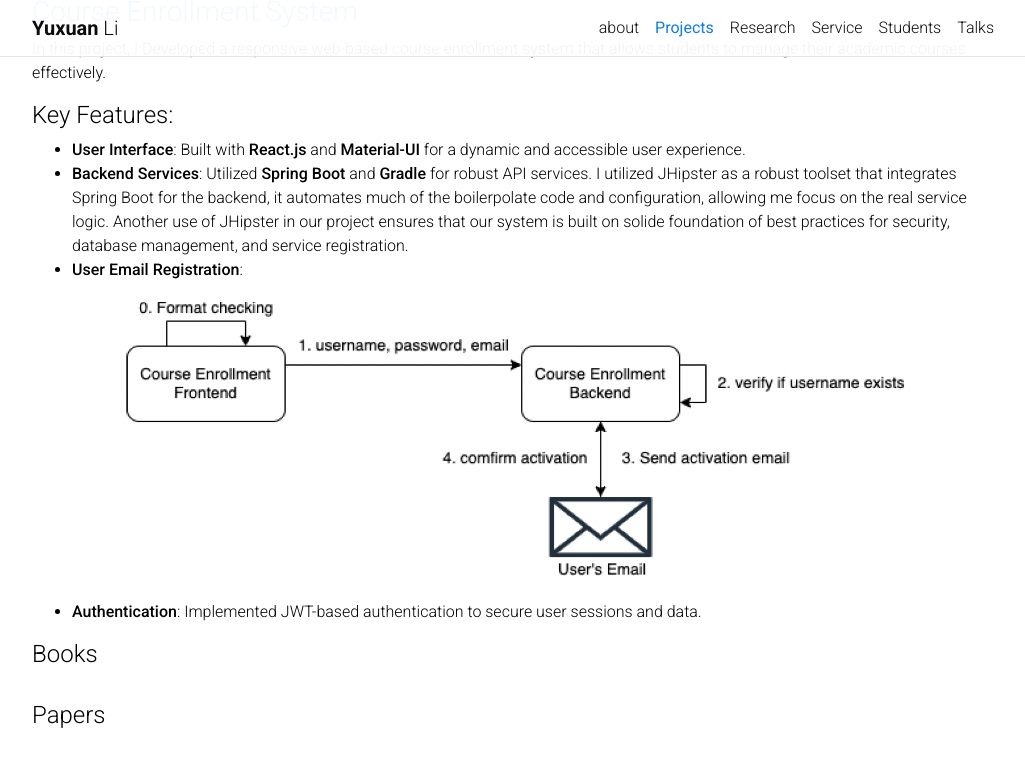
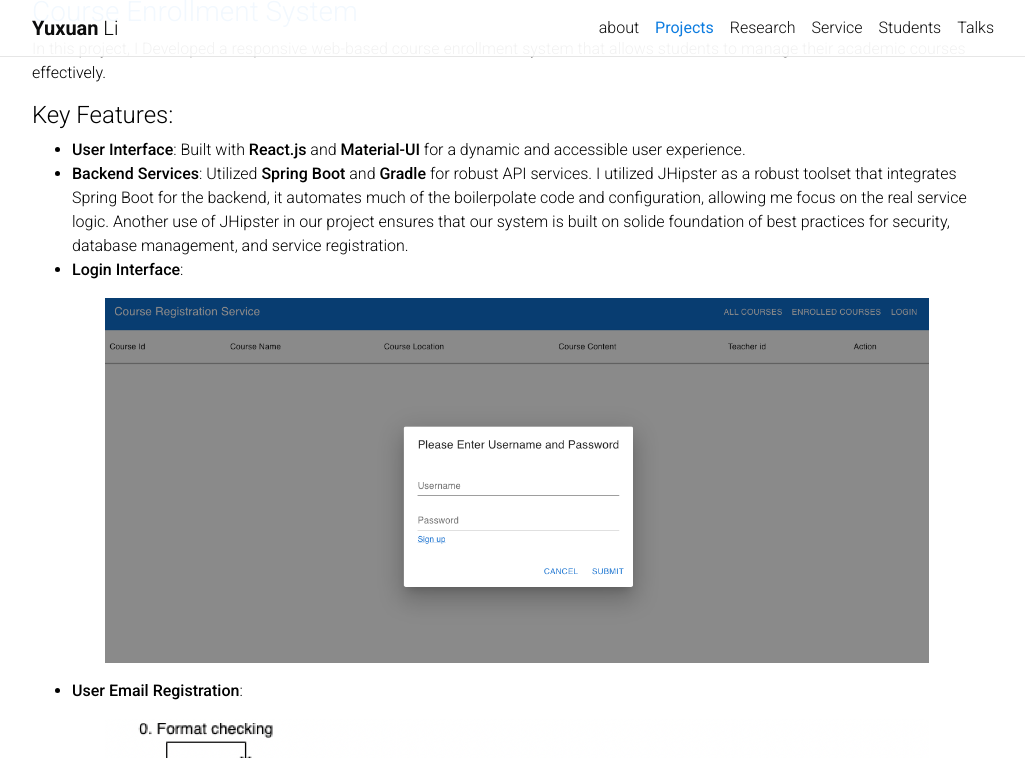
Before and after one commit to Yuxuan-Li295/Yuxuan-Li295.github.io, a Jekyll site: the page built from _pages/projects.md, in a window 1280 px wide and 900 px high, scrolled down 784 px, cut to the strip 0-758 px from the top of the window. Shown: the whole strip, without its empty margins (123-1148 px from the left). Built offline with Jekyll 4.4.1, drawn with Linux system fonts in a browser that asks for light colours; comment, search, counter and statistics services are not loaded.

Commit message:
Added Login Interface

```diff
--- a/_pages/publications.md
+++ b/_pages/projects.md
@@ -30,10 +30,18 @@ In this project, I Developed a responsive web-based course enrollment system tha
 #### Key Features:
 - **User Interface**: Built with **React.js** and **Material-UI** for a dynamic and accessible user experience.
 - **Backend Services**: Utilized **Spring Boot** and **Gradle** for robust API services. I utilized JHipster as a robust toolset that integrates Spring Boot for the backend, it automates much of the boilerpolate code and configuration, allowing me focus on the real service logic. Another use of JHipster in our project ensures that our system is built on solide foundation of best practices for security, database management, and service registration.
+- **Login Interface**:
+
+<p align="center">
+  <img src="../assets/img/LoginInterface.png" width="85%" />
+</p>
+
 - **User Email Registration**:
 <p align="center">
   <img src="../assets/img/CES_Registration.png" width="85%" />
 </p>
+
+
 
 
 - **Authentication**: Implemented JWT-based authentication to secure user sessions and data.
```
Also changed, not shown: assets/img/LoginInterface.png (added), assets/img/Screenshot 2024-05-06 at 10.45.03 AM.png (deleted).
